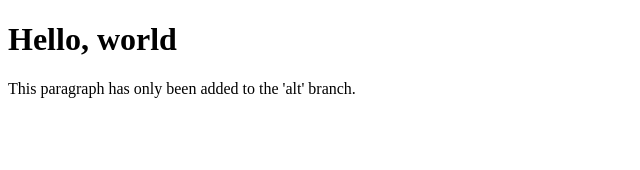
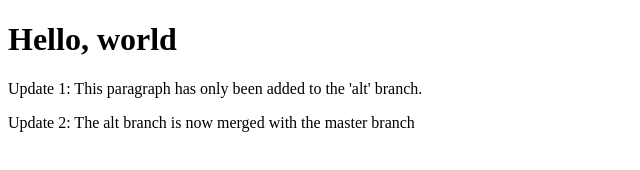
Before and after one commit to omartufayl/Scribbles, a plain HTML site: page index.html in a window 1280 px wide. Shown: the whole page, without its empty margins (0-640 px from the left). Drawn offline with Linux system fonts and the light colour scheme.

Commit message:
Made an update to index.html

```diff
--- a/index.html
+++ b/index.html
@@ -3,6 +3,7 @@
 <head></head>
 <body>
     <h1>Hello, world</h1>
-    <p>This paragraph has only been added to the 'alt' branch.</p>
+    <p>Update 1: This paragraph has only been added to the 'alt' branch.</p>
+    <p>Update 2: The alt branch is now merged with the master branch</p>
 </body>
 </html>
```
